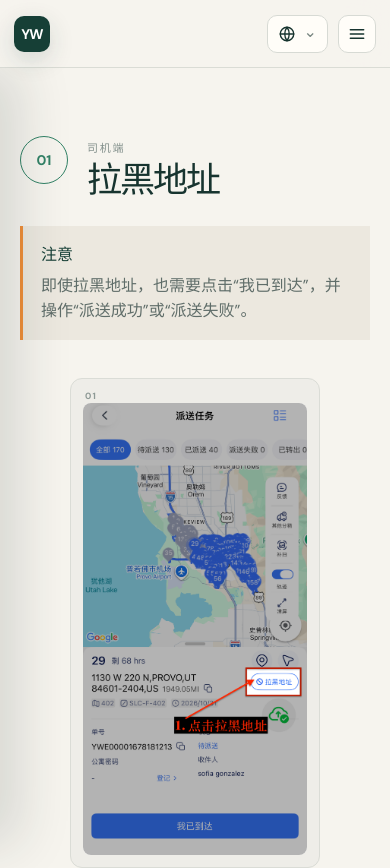
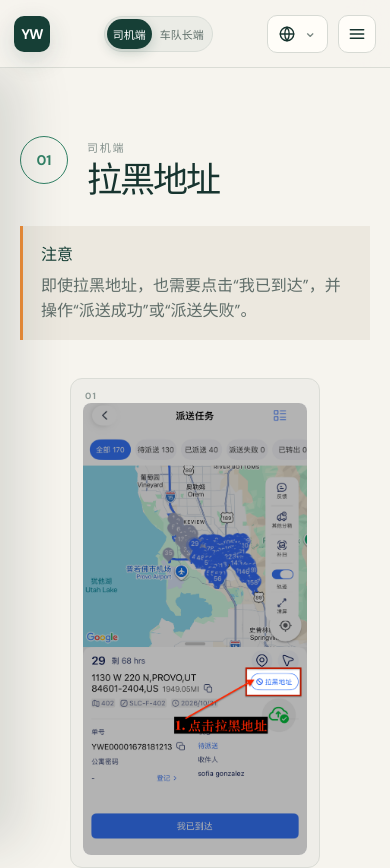
Before and after one commit to Minghao1999/yw_driver_app_helper, a React (Vite) app: page / in a window 390 px wide. Shown: the top 868 px of the page. Built offline with nearby package versions, Linux system fonts and the light colour scheme.

Commit message:
Center guide switch in mobile header

```diff
--- a/src/styles.css
+++ b/src/styles.css
@@ -182,12 +182,16 @@ a { color: inherit; }
 
 @media (max-width: 720px) {
   html { scroll-padding-top: 78px; }
-  .site-header { height: 68px; padding: 0 14px; }
+  .site-header { height: 68px; grid-template-columns: auto minmax(0, 1fr) auto; gap: 8px; padding: 0 14px; }
   .brand-mark { width: 36px; height: 36px; border-radius: 10px; font-size: 14px; }
   .brand-copy { display: none; }
+  .header-center { display: block; justify-self: center; min-width: 0; }
+  .header-center .endpoint-switch { gap: 2px; padding: 2px; }
+  .header-center .endpoint-switch button { padding: 7px 6px; font-size: 11px; white-space: nowrap; }
   .language-trigger { height: 38px; padding: 0 10px; }
   .language-trigger span:not(.language-caret) { display: none; }
   .mobile-menu-button { width: 38px; height: 38px; }
+  .mobile-endpoint { display: none; }
   .sidebar { top: 68px; width: min(310px, 86vw); }
   .sidebar-backdrop { inset: 68px 0 0; }
   .tutorial-main { padding-top: 68px; }
```
